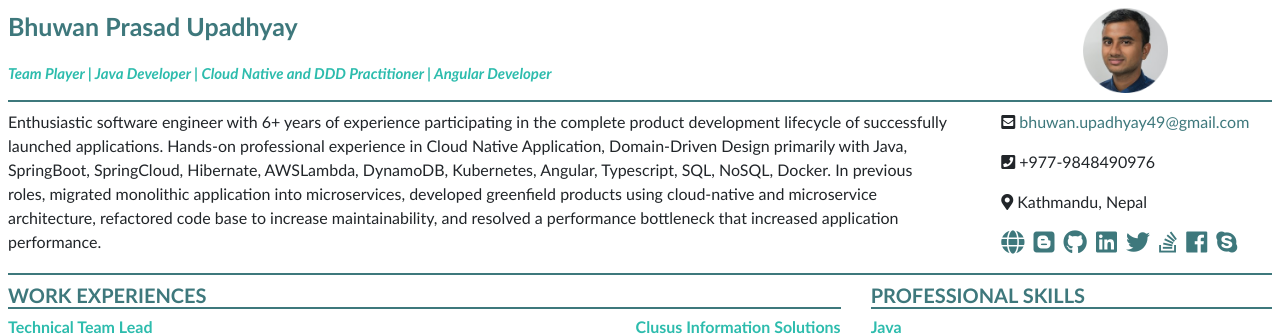
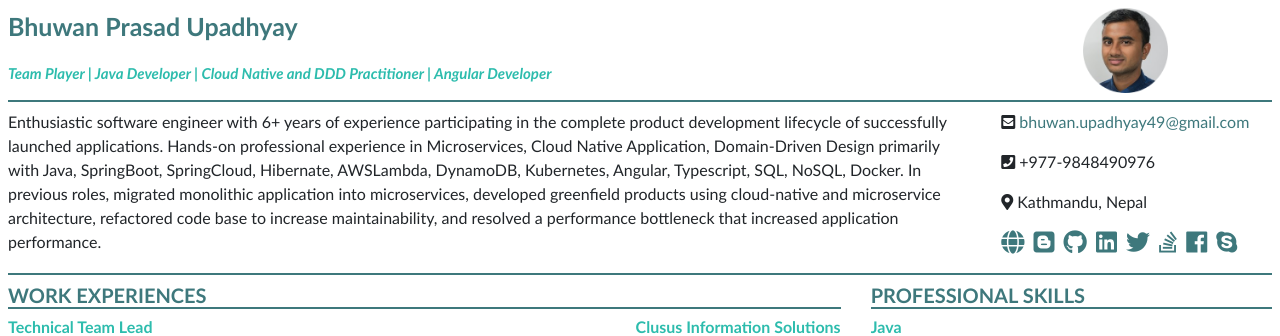
Before and after one commit to BhuwanUpadhyay/cv, a Jekyll site: the page built from index.markdown, in a window 1280 px wide. Shown: the top 336 px of the page. Built offline with Jekyll 4.4.1, drawn with Linux system fonts in a browser that asks for light colours; nearby versions of some CDN libraries.

Commit message:
Update cv.yml

```diff
--- a/_data/cv.yml
+++ b/_data/cv.yml
@@ -1,7 +1,7 @@
 name: Bhuwan Prasad Upadhyay
 title: Team Player | Java Developer | Cloud Native and DDD Practitioner | Angular Developer
 summary: >-
-  Enthusiastic software engineer with 6+ years of experience participating in the complete product development lifecycle of successfully launched applications. Hands-on professional experience in Cloud Native Application, Domain-Driven Design primarily with Java, SpringBoot, SpringCloud, Hibernate, AWSLambda, DynamoDB, Kubernetes, Angular, Typescript, SQL, NoSQL, Docker. In previous roles, migrated monolithic application into microservices, developed greenfield products using cloud-native and microservice architecture, refactored code base to increase maintainability, and resolved a performance bottleneck that increased application performance.
+  Enthusiastic software engineer with 6+ years of experience participating in the complete product development lifecycle of successfully launched applications. Hands-on professional experience in Microservices, Cloud Native Application, Domain-Driven Design primarily with Java, SpringBoot, SpringCloud, Hibernate, AWSLambda, DynamoDB, Kubernetes, Angular, Typescript, SQL, NoSQL, Docker. In previous roles, migrated monolithic application into microservices, developed greenfield products using cloud-native and microservice architecture, refactored code base to increase maintainability, and resolved a performance bottleneck that increased application performance.
 image: assets/images/2.png
 email: bhuwan.upadhyay49@gmail.com
 location: Kathmandu, Nepal
```
